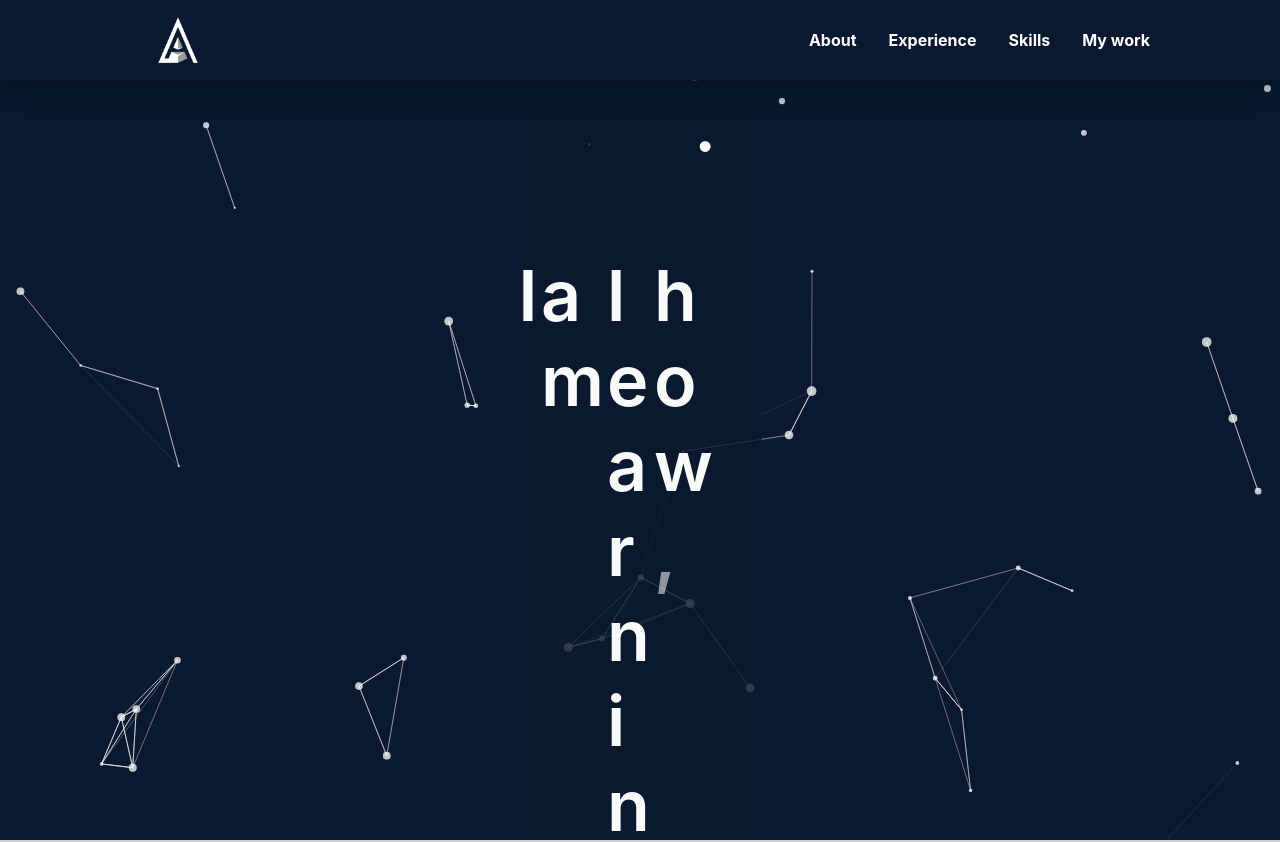
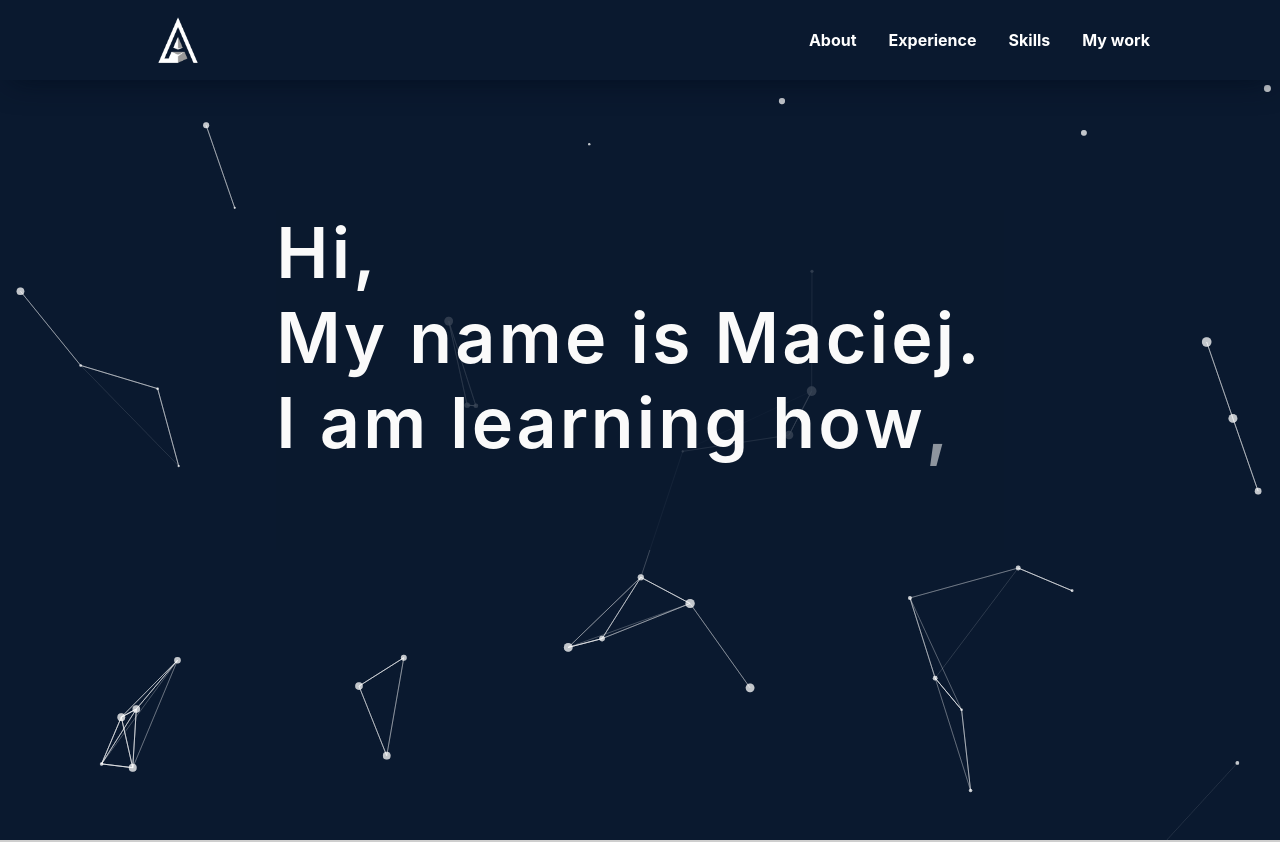
Before and after one commit to Maciejlys/portfolio, a React (Create React App) app: page / in a window 1280 px wide. Shown: the top 842 px of the page. Built offline with nearby package versions, Linux system fonts and the light colour scheme.

Commit message:
deployment

```diff
--- a/package.json
+++ b/package.json
@@ -1,5 +1,6 @@
 {
   "name": "portfolio",
+  "homepage": "https://imię.github.io/portfolio",
   "version": "0.1.0",
   "private": true,
   "dependencies": {
@@ -29,7 +30,9 @@
     "start": "react-scripts start",
     "build": "react-scripts build",
     "test": "react-scripts test",
-    "eject": "react-scripts eject"
+    "eject": "react-scripts eject",
+    "predeploy": "npm run build",
+    "deploy": "gh-pages -d build"
   },
   "eslintConfig": {
     "extends": [
--- a/src/components/MobileBar/index.tsx
+++ b/src/components/MobileBar/index.tsx
@@ -20,15 +20,14 @@ const MobileBar: React.FC<NavProps> = ({ toggleMenu, isOpen }) => {
         <Wrapper>
           <Menu>
             {navigationLinks.map((link, index) => (
-              <a key={index}>
               <MobileLink
+                key={index}
                 to={link.link}
                 onClick={toggleMenu}
                 smooth={true}
                 duration={500}>
                 {link.title}
               </MobileLink>
-              </a>
             ))}
           </Menu>
         </Wrapper>
--- a/src/components/SkillsTabs/index.tsx
+++ b/src/components/SkillsTabs/index.tsx
@@ -65,9 +65,7 @@ export const SklillTabs: React.FC<SklillTabsProps> = () => {
             {description.map((line, index) => (
               <Description key={index}>
                 <RightArrowIcon fill="black" />
-                <p>
-                  <p>{line}</p>
-                </p>
+                <p>{line}</p>
               </Description>
             ))}
           </SkillInfo>
--- a/src/modules/HeroSection/index.tsx
+++ b/src/modules/HeroSection/index.tsx
@@ -35,8 +35,8 @@ export const HeroSection: React.FC = () => {
         <MainContent>
           {lines.map((line, index) => (
             <HeroLine key={index}>
-              {line.split(" ").map((word, index) => (
-                <div key={index}>
+              {line.split(" ").map((word) => (
+                <>
                   {word.split("").map((letter, index) => (
                     <HeroLetter
                       key={index}
@@ -53,7 +53,7 @@ export const HeroSection: React.FC = () => {
                     </HeroLetter>
                   ))}
                   &nbsp;
-                </div>
+                </>
               ))}
             </HeroLine>
           ))}
--- a/src/modules/SkillsSection/index.tsx
+++ b/src/modules/SkillsSection/index.tsx
@@ -1,6 +1,5 @@
 import React from "react";
 import { FadeInWhenVisible } from "../../components/FramerAnimations/Motions";
-import { TopLine } from "../Section/SectionElements";
 import { SklillTabs } from "../../components/SkillsTabs";
 import {
   SkillSectionBg,
```
Lines whose indentation alone changed are shown as unchanged.
